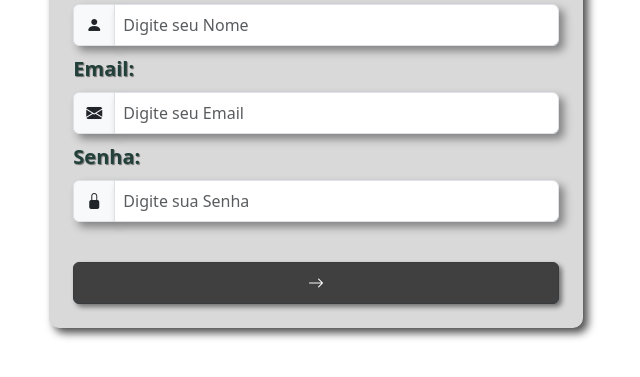
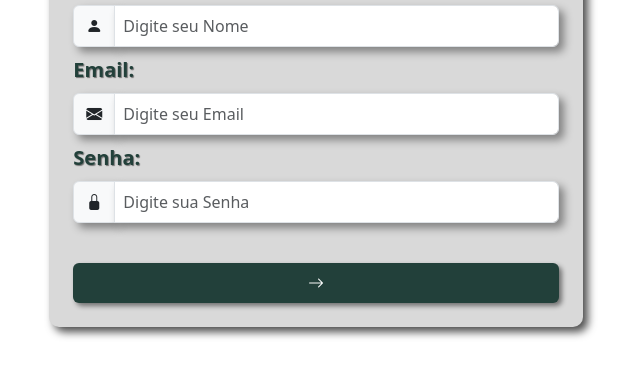
Before and after one commit to GustavoRSenai/Bootstrap_Intro_GustavoRodrigues, a plain HTML site: page ex5b-al-fazer-formulario-(ex)/ex5b.html in a window 1280 px wide. In both pictures the pointer is over the button 639 px from the left and 594 px from the top of the page. Shown: the part 311-688 px from the top of the page, without its empty margins (324-964 px from the left). Drawn offline with nearby package versions, Linux system fonts and the light colour scheme.

Commit message:
formulário bootstrap

```diff
--- a/ex5b-al-fazer-formulario-(ex)/style.css
+++ b/ex5b-al-fazer-formulario-(ex)/style.css
@@ -30,7 +30,13 @@ label{
 #bot{
     background-color: #404040;
     box-shadow: 3px 3px 5px rgba(0, 0, 0, 0.484);
+    border: none;
 }
 .custom-div{
     margin-top: 40px;
 }
+#bot:hover{
+    background-color: #22403A;
+    box-shadow: 3px 3px 5px rgba(0, 0, 0, 0.484);
+    transition: 2s;
+}
```
Also changed, not shown: ex6_navbar/ex6.html (+0 -1 lines).
